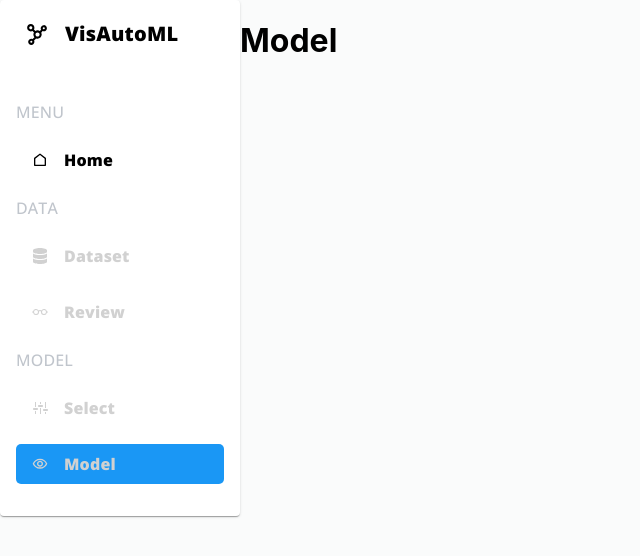
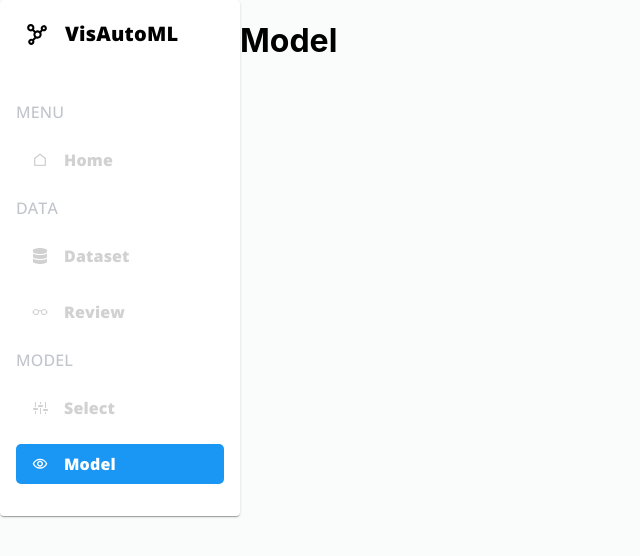
Before and after one commit to tahaboud/VisAutoML, a React (Create React App) app: page /model in a window 1280 px wide. Shown: the top 556 px of the page, without its empty margins (0-640 px from the left). Built offline with nearby package versions, Linux system fonts and the light colour scheme.

Commit message:
implement navbar modifiction

```diff
--- a/src/components/common/Navbar.js
+++ b/src/components/common/Navbar.js
@@ -36,18 +36,7 @@ const Navbar = () => {
         break;
     }
   }, []);
-  const onClick = (link) => {
-    if (link === "/") {
-      navigate(link);
-    } else if (link === "/dataset" && name !== "" && type !== "") {
-      navigate(link);
-    } else if (model === null) {
-    } else {
-      if (name !== "" && type !== "") {
-        navigate(link);
-      }
-    }
-  };
+  const onClick = (link) => {};
 
   return (
     <Card sx={{ padding: "1em", width: "13em", minWidth: "12em" }}>
@@ -90,15 +79,11 @@ const Navbar = () => {
           sx={{
             margin: "1em 0",
             padding: ".5em 1em",
-            cursor: model ? "default" : "pointer",
+            cursor: "default",
             display: "flex",
             alignItems: "center",
             gap: "1em",
-            color: model
-              ? "#d1d1d1"
-              : active === "home"
-              ? "#ffffff"
-              : "#000000",
+            color: active === "home" ? "#ffffff" : "#d1d1d1",
             backgroundColor: active === "home" ? "#1a97f5" : "#FFFFFF",
             borderRadius: "5px",
           }}
@@ -128,20 +113,16 @@ const Navbar = () => {
         <Link
           underline="none"
           sx={{
+            margin: "1em 0",
             backgroundColor: active === "dataset" ? "#1a97f5" : "#FFFFFF",
             margin: "1em 0",
             padding: ".5em 1em",
             borderRadius: "5px",
-            cursor: name === "" || type === "" || model ? "default" : "pointer",
+            cursor: "default",
             display: "flex",
             alignItems: "center",
             gap: "1em",
-            color:
-              name === "" || type === "" || model
-                ? "#d1d1d1"
-                : active === "dataset"
-                ? "#ffffff"
-                : "#000000",
+            color: active === "dataset" ? "#ffffff" : "#d1d1d1",
           }}
           onClick={() => onClick("/dataset")}
         >
@@ -159,19 +140,16 @@ const Navbar = () => {
         <Link
           underline="none"
           sx={{
+            margin: "1em 0",
             backgroundColor: active === "review" ? "#1a97f5" : "#FFFFFF",
             margin: "1em 0",
             padding: ".5em 1em",
             borderRadius: "5px",
-            cursor: model === null ? "default" : "pointer",
+            cursor: "default",
             display: "flex",
             alignItems: "center",
             gap: "1em",
-            color: model
-              ? active === "review"
-                ? "#ffffff"
-                : "#000000"
-              : "#d1d1d1",
+            color: active === "review" ? "#ffffff" : "#d1d1d1",
           }}
           onClick={() => onClick("/review")}
         >
@@ -199,6 +177,7 @@ const Navbar = () => {
         <Link
           underline="none"
           sx={{
+            margin: "1em 0",
             backgroundColor: active === "select" ? "#1a97f5" : "#FFFFFF",
             margin: "1em 0",
             padding: ".5em 1em",
@@ -207,12 +186,7 @@ const Navbar = () => {
             display: "flex",
             alignItems: "center",
             gap: "1em",
-            color:
-              name === "" || type === "" || model
-                ? "#d1d1d1"
-                : active === "select"
-                ? "#ffffff"
-                : "#000000",
+            color: active === "select" ? "#ffffff" : "#d1d1d1",
           }}
           onClick={() => onClick("/select")}
         >
@@ -230,6 +204,7 @@ const Navbar = () => {
         <Link
           underline="none"
           sx={{
+            margin: "1em 0",
             backgroundColor: active === "model" ? "#1a97f5" : "#FFFFFF",
             margin: "1em 0",
             padding: ".5em 1em",
@@ -238,12 +213,7 @@ const Navbar = () => {
             display: "flex",
             alignItems: "center",
             gap: "1em",
-            color:
-              name === "" || type === "" || model
-                ? "#d1d1d1"
-                : active === "model"
-                ? "#ffffff"
-                : "#000000",
+            color: active === "model" ? "#ffffff" : "#d1d1d1",
           }}
           onClick={() => onClick("/model")}
         >
```
